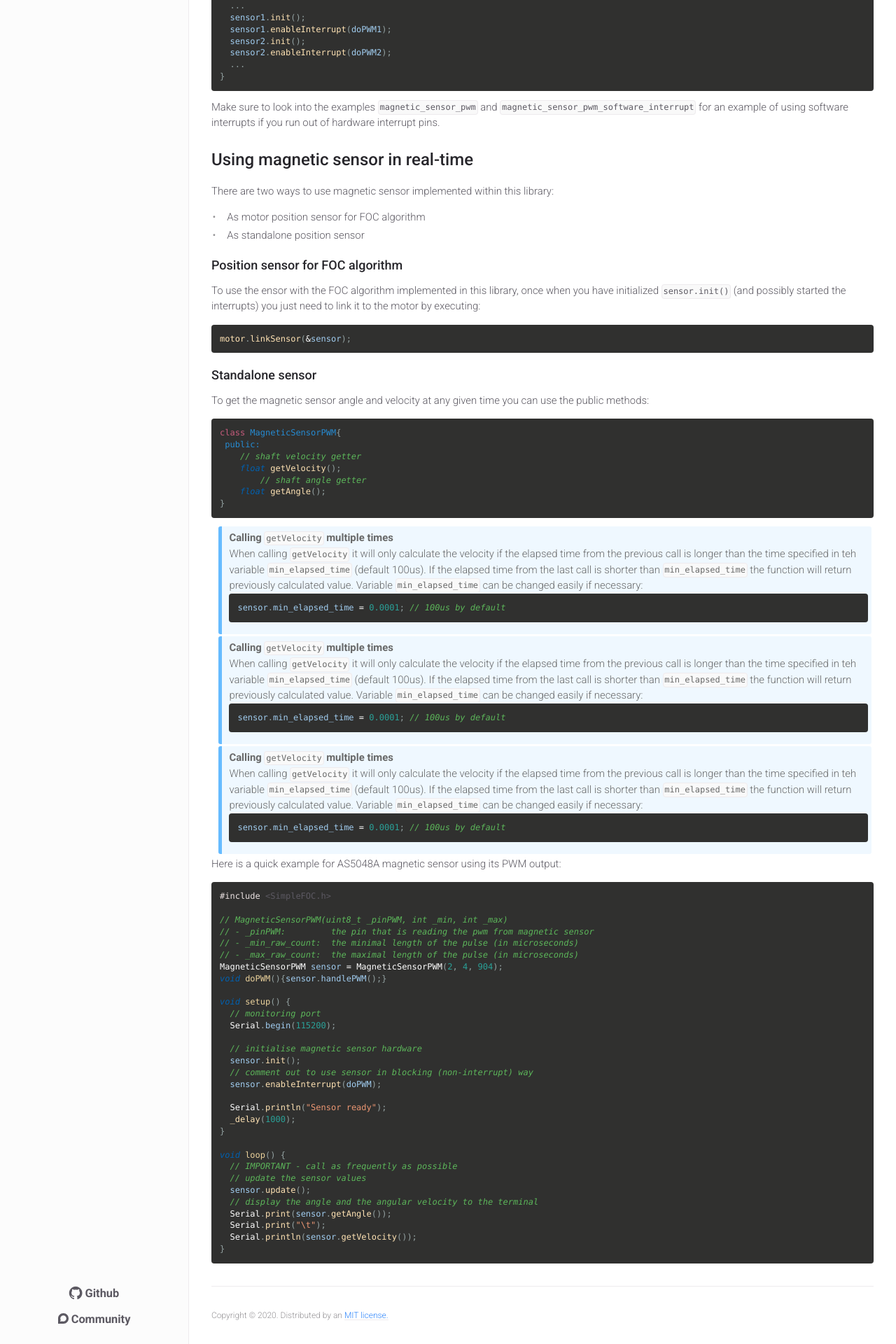
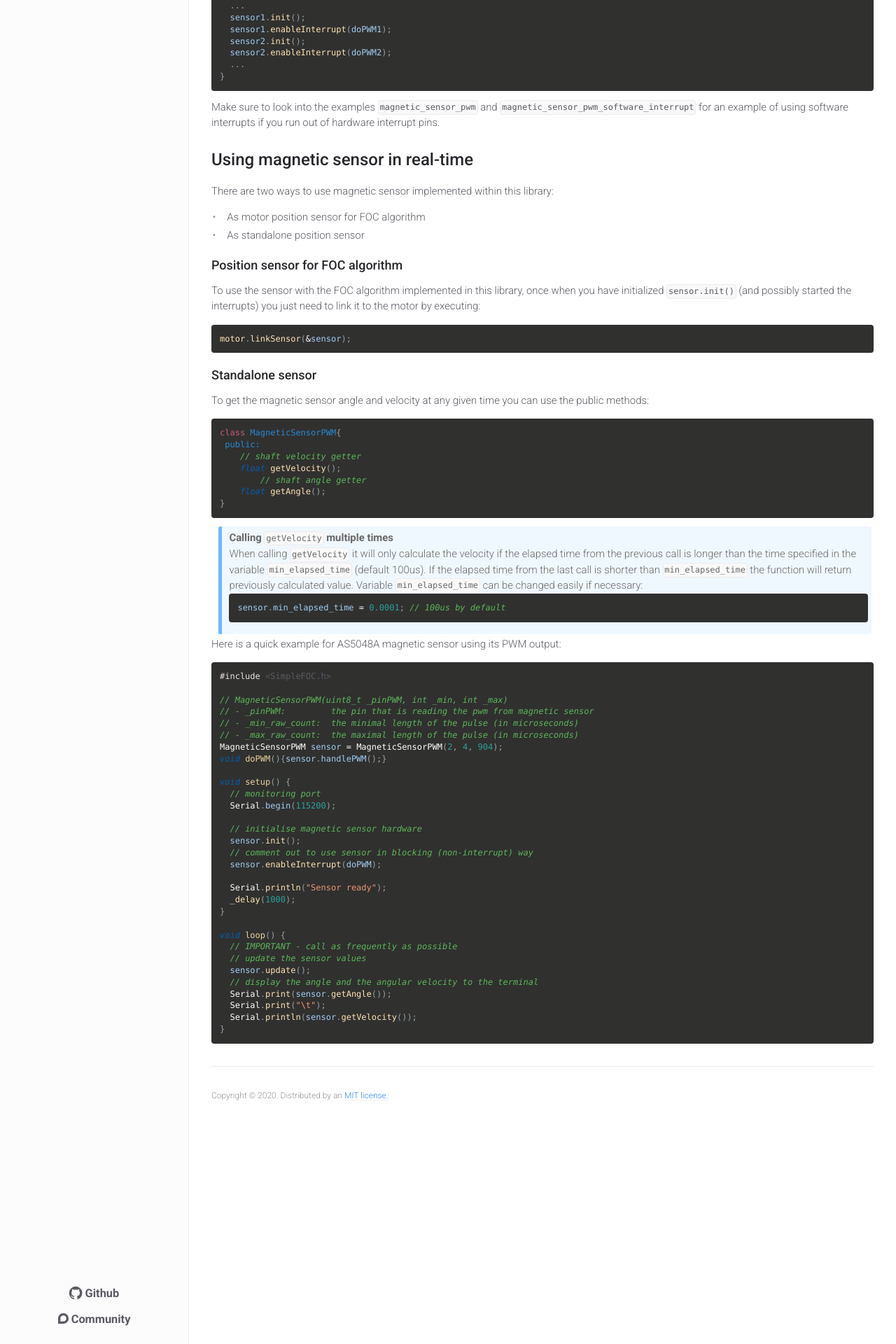
Before and after one commit to simplefoc/simplefoc.github.io, a Jekyll site: the page built from docs/simplefoc_library/code/sensors/magnetic/magnetic_sensor_pwm.md, in a window 1280 px wide. Shown: the part 2234-4154 px from the top of the page at 70% size. Built offline with Jekyll 4.4.1, drawn with Linux system fonts in a browser that asks for light colours.

Commit message:
Update magnetic_sensor_pwm.md
Removing typos and duplicated content.

````diff
--- a/docs/simplefoc_library/code/sensors/magnetic/magnetic_sensor_pwm.md
+++ b/docs/simplefoc_library/code/sensors/magnetic/magnetic_sensor_pwm.md
@@ -126,7 +126,7 @@ There are two ways to use magnetic sensor implemented within this library:
 
 ### Position sensor for FOC algorithm
 
-To use the ensor with the FOC algorithm implemented in this library, once when you have initialized `sensor.init()` (and possibly started the interrupts) you just need to link it to the motor by executing:
+To use the sensor with the FOC algorithm implemented in this library, once when you have initialized `sensor.init()` (and possibly started the interrupts) you just need to link it to the motor by executing:
 ```cpp
 motor.linkSensor(&sensor);
 ```
@@ -146,35 +146,12 @@ class MagneticSensorPWM{
 
 <blockquote markdown="1" class="info">
 <p class="heading" markdown="1">Calling `getVelocity` multiple times</p>
-When calling `getVelocity` it will only calculate the velocity if the elapsed time from the previous call is longer than the time specified in teh variable `min_elapsed_time` (default 100us). If the elapsed time from the last call is shorter than `min_elapsed_time` the function will return previously calculated value. Variable `min_elapsed_time` can be changed easily if necessary:
+When calling `getVelocity` it will only calculate the velocity if the elapsed time from the previous call is longer than the time specified in the variable `min_elapsed_time` (default 100us). If the elapsed time from the last call is shorter than `min_elapsed_time` the function will return previously calculated value. Variable `min_elapsed_time` can be changed easily if necessary:
 
 ```cpp
 sensor.min_elapsed_time = 0.0001; // 100us by default
 ```
 </blockquote>
-
-
-
-<blockquote markdown="1" class="info">
-<p class="heading" markdown="1">Calling `getVelocity` multiple times</p>
-When calling `getVelocity` it will only calculate the velocity if the elapsed time from the previous call is longer than the time specified in teh variable `min_elapsed_time` (default 100us). If the elapsed time from the last call is shorter than `min_elapsed_time` the function will return previously calculated value. Variable `min_elapsed_time` can be changed easily if necessary:
-
-```cpp
-sensor.min_elapsed_time = 0.0001; // 100us by default
-```
-</blockquote>
-
-
-
-<blockquote markdown="1" class="info">
-<p class="heading" markdown="1">Calling `getVelocity` multiple times</p>
-When calling `getVelocity` it will only calculate the velocity if the elapsed time from the previous call is longer than the time specified in teh variable `min_elapsed_time` (default 100us). If the elapsed time from the last call is shorter than `min_elapsed_time` the function will return previously calculated value. Variable `min_elapsed_time` can be changed easily if necessary:
-
-```cpp
-sensor.min_elapsed_time = 0.0001; // 100us by default
-```
-</blockquote>
-
 
 
 Here is a quick example for AS5048A magnetic sensor using its PWM output:
````
